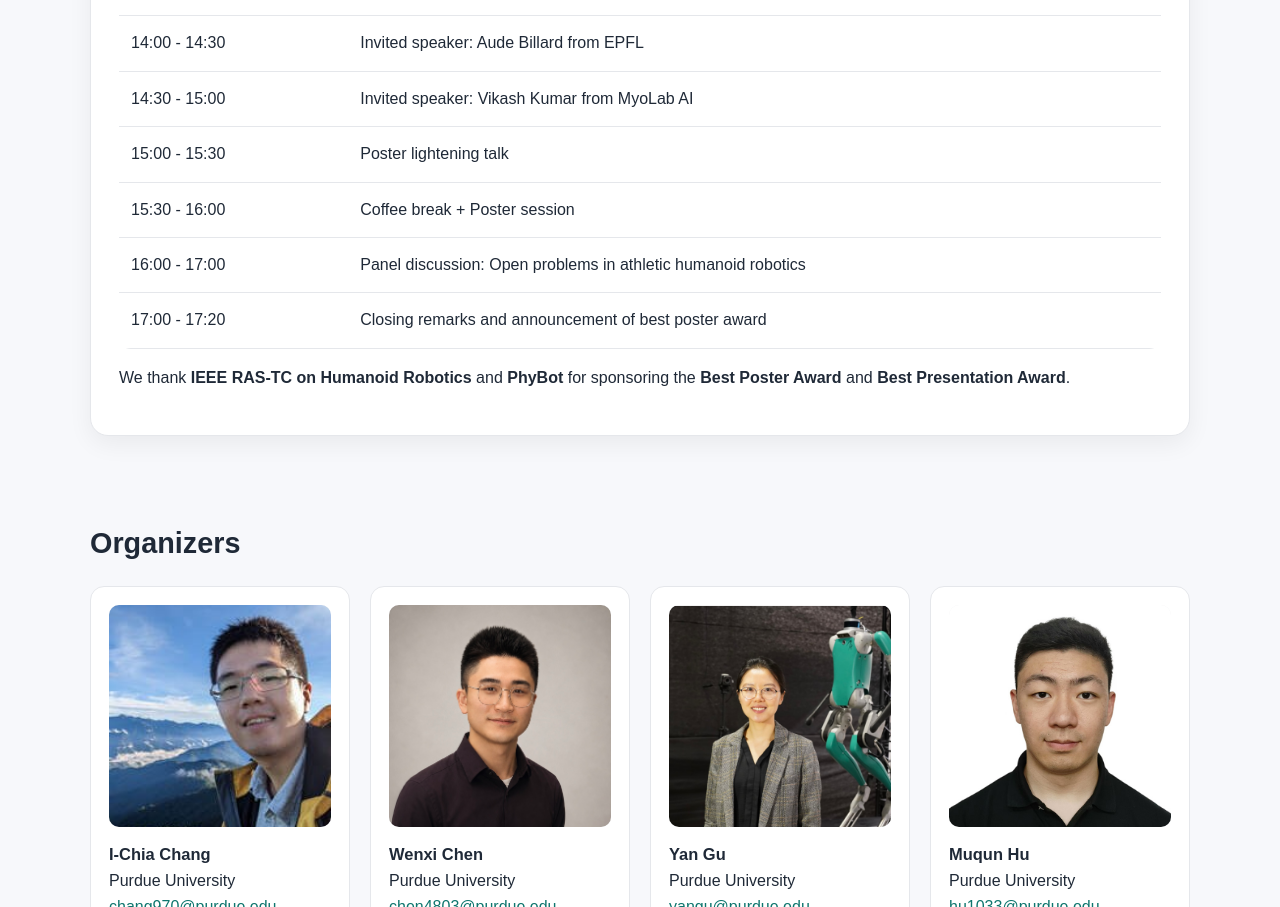
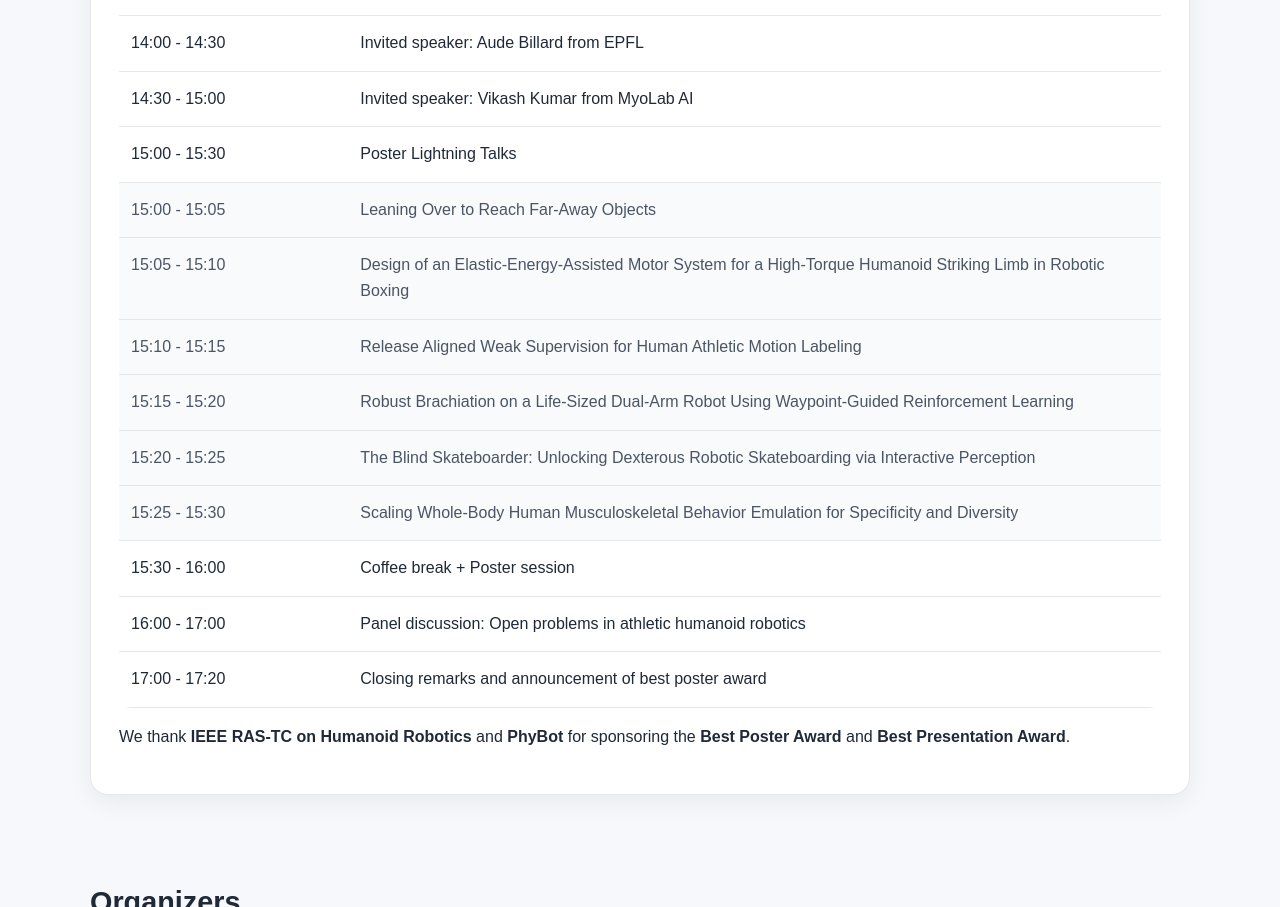
Before and after one commit to IROS-2026-athletic-humanoid/workshop, a plain HTML site: page index.html in a window 1280 px wide. Shown: the part 3980-4887 px from the top of the page. Drawn offline with Linux system fonts and the light colour scheme.

Commit message:
Updated schedule

```diff
--- a/index.html
+++ b/index.html
@@ -443,6 +443,11 @@
       background: #f0fdfa;
     }
 
+    .poster-session tr:not(.session-heading) td {
+      background: #f8fafc;
+      color: #4b5563;
+    }
+
     .footer {
       padding: 38px 0 60px;
       color: var(--muted);
@@ -884,7 +889,7 @@
           </thead>
           <tbody>
             <tr>
-              <td>8:30 - 8:40</td>
+              <td>9:00 - 9:10</td>
               <td>Opening remarks and workshop overview</td>
             </tr>
             <tr>
@@ -927,10 +932,38 @@
               <td>14:30 - 15:00</td>
               <td>Invited speaker: Vikash Kumar from MyoLab AI</td>
             </tr>
+          </tbody>
+          <tbody class="poster-session" aria-labelledby="poster-lightning-title">
+            <tr class="session-heading">
+              <td>15:00 - 15:30</td>
+              <td id="poster-lightning-title">Poster Lightning Talks</td>
+            </tr>
             <tr>
-              <td>15:00 - 15:30</td>
-              <td>Poster lightening talk</td>
+              <td>15:00 - 15:05</td>
+              <td>Leaning Over to Reach Far-Away Objects</td>
             </tr>
+            <tr>
+              <td>15:05 - 15:10</td>
+              <td>Design of an Elastic-Energy-Assisted Motor System for a High-Torque Humanoid Striking Limb in Robotic Boxing</td>
+            </tr>
+            <tr>
+              <td>15:10 - 15:15</td>
+              <td>Release Aligned Weak Supervision for Human Athletic Motion Labeling</td>
+            </tr>
+            <tr>
+              <td>15:15 - 15:20</td>
+              <td>Robust Brachiation on a Life-Sized Dual-Arm Robot Using Waypoint-Guided Reinforcement Learning</td>
+            </tr>
+            <tr>
+              <td>15:20 - 15:25</td>
+              <td>The Blind Skateboarder: Unlocking Dexterous Robotic Skateboarding via Interactive Perception</td>
+            </tr>
+            <tr>
+              <td>15:25 - 15:30</td>
+              <td>Scaling Whole-Body Human Musculoskeletal Behavior Emulation for Specificity and Diversity</td>
+            </tr>
+          </tbody>
+          <tbody>
             <tr>
               <td>15:30 - 16:00</td>
               <td>Coffee break + Poster session</td>
```
